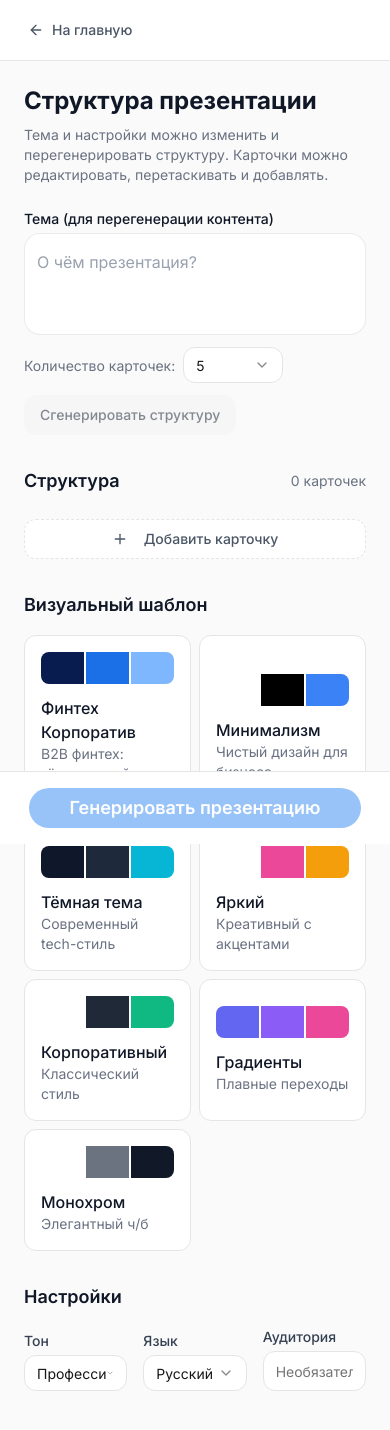
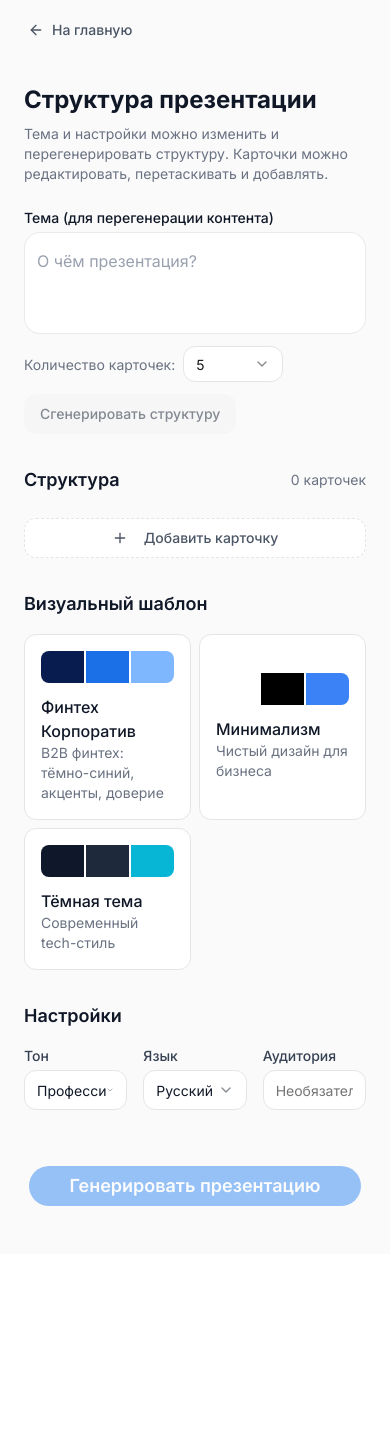
Before and after one commit to ignatovivin/presentation, a Next.js app: page /outline in a window 390 px wide. Shown: the top 1430 px of the page. After the commit the page ends 1254 px from the top, so only its background shows below. Built offline with nearby package versions, Linux system fonts and the light colour scheme.

Commit message:
изменеиние стилей

```diff
--- a/app/outline/page.tsx
+++ b/app/outline/page.tsx
@@ -305,14 +305,14 @@ export default function OutlinePage() {
           transform: translateY(-2px);
         }
       ` }} />
-      <header className="border-b border-gray-200 bg-white px-4 py-3">
+      <header className="w-full bg-[#fafafa] px-4 py-3">
         <Button variant="ghost" size="sm" className="gap-2 text-gray-600" onClick={() => router.push('/')}>
           <ArrowLeft className="h-4 w-4" />
           На главную
         </Button>
       </header>
 
-      <main className="flex-1 max-w-3xl mx-auto w-full p-6 md:p-8 pb-32">
+      <main className="flex-1 max-w-3xl mx-auto w-full p-6 md:p-8">
         <h1 className="text-2xl font-bold text-gray-900 mb-2">Структура презентации</h1>
         <p className="text-gray-500 text-sm mb-6">Тема и настройки можно изменить и перегенерировать структуру. Карточки можно редактировать, перетаскивать и добавлять.</p>
 
@@ -431,7 +431,7 @@ export default function OutlinePage() {
         <section className="mb-8">
           <h2 className="text-lg font-semibold text-gray-900 mb-4">Визуальный шаблон</h2>
           <div className="grid grid-cols-1 sm:grid-cols-2 lg:grid-cols-3 gap-2">
-            {TEMPLATES.map((t) => (
+            {TEMPLATES.slice(0, 3).map((t) => (
               <button
                 key={t.id}
                 type="button"
@@ -459,13 +459,13 @@ export default function OutlinePage() {
           </div>
         </section>
 
-        <section className="space-y-4">
-          <h2 className="text-lg font-semibold text-gray-900">Настройки</h2>
+        <section className="mb-8">
+          <h2 className="text-lg font-semibold text-gray-900 mb-4">Настройки</h2>
           <div className="grid grid-cols-1 sm:grid-cols-3 gap-4 items-end">
-            <div>
+            <div className="min-h-[72px] flex flex-col">
               <label className="text-sm font-medium text-gray-700 mb-1 block">Тон</label>
               <Select value={aiSettings.tone} onValueChange={(v) => setAiSettings((s) => ({ ...s, tone: v }))}>
-                <SelectTrigger className="rounded-xl border-gray-200 bg-white">
+                <SelectTrigger className="h-10 min-h-[40px] w-full rounded-xl border border-gray-200 bg-white text-gray-900">
                   <SelectValue />
                 </SelectTrigger>
                 <SelectContent>
@@ -476,10 +476,10 @@ export default function OutlinePage() {
                 </SelectContent>
               </Select>
             </div>
-            <div>
+            <div className="min-h-[72px] flex flex-col">
               <label className="text-sm font-medium text-gray-700 mb-1 block">Язык</label>
               <Select value={aiSettings.language} onValueChange={(v) => setAiSettings((s) => ({ ...s, language: v }))}>
-                <SelectTrigger className="rounded-xl border-gray-200 bg-white">
+                <SelectTrigger className="h-10 min-h-[40px] w-full rounded-xl border border-gray-200 bg-white text-gray-900">
                   <SelectValue />
                 </SelectTrigger>
                 <SelectContent>
@@ -491,20 +491,19 @@ export default function OutlinePage() {
                 </SelectContent>
               </Select>
             </div>
-            <div>
+            <div className="min-h-[72px] flex flex-col">
               <label className="text-sm font-medium text-gray-700 mb-1 block">Аудитория</label>
               <Input
                 value={aiSettings.audience}
                 onChange={(e) => setAiSettings((s) => ({ ...s, audience: e.target.value }))}
                 placeholder="Необязательно"
-                className="rounded-xl border-gray-200 bg-white"
+                className="h-10 min-h-[40px] w-full rounded-xl border border-gray-200 bg-white text-gray-900"
               />
             </div>
           </div>
         </section>
-      </main>
 
-      <div className="fixed bottom-0 left-0 right-0 p-4 bg-white border-t border-gray-200 flex justify-center">
+        <div className="pt-4 pb-6 flex justify-center">
           <Button
             onClick={handleGenerate}
             disabled={!topic.trim() || !selectedTemplate || cards.length === 0}
@@ -513,6 +512,7 @@ export default function OutlinePage() {
             Генерировать презентацию
           </Button>
         </div>
+      </main>
     </div>
   )
 }
```
Lines whose indentation alone changed are shown as unchanged.
